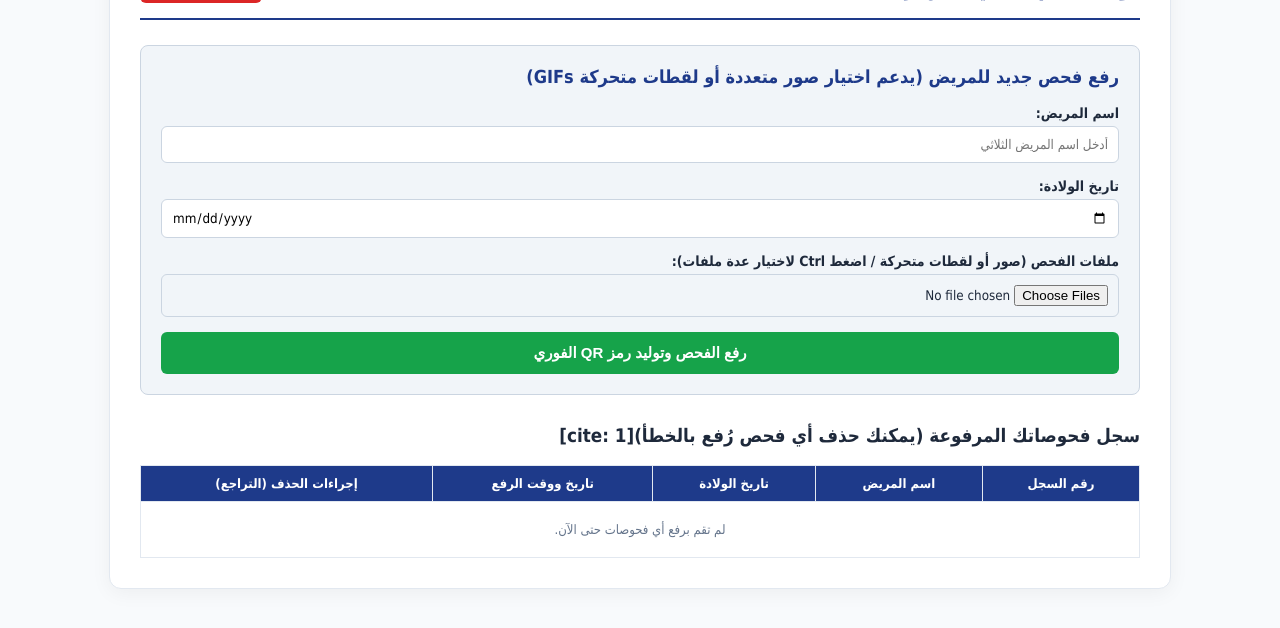
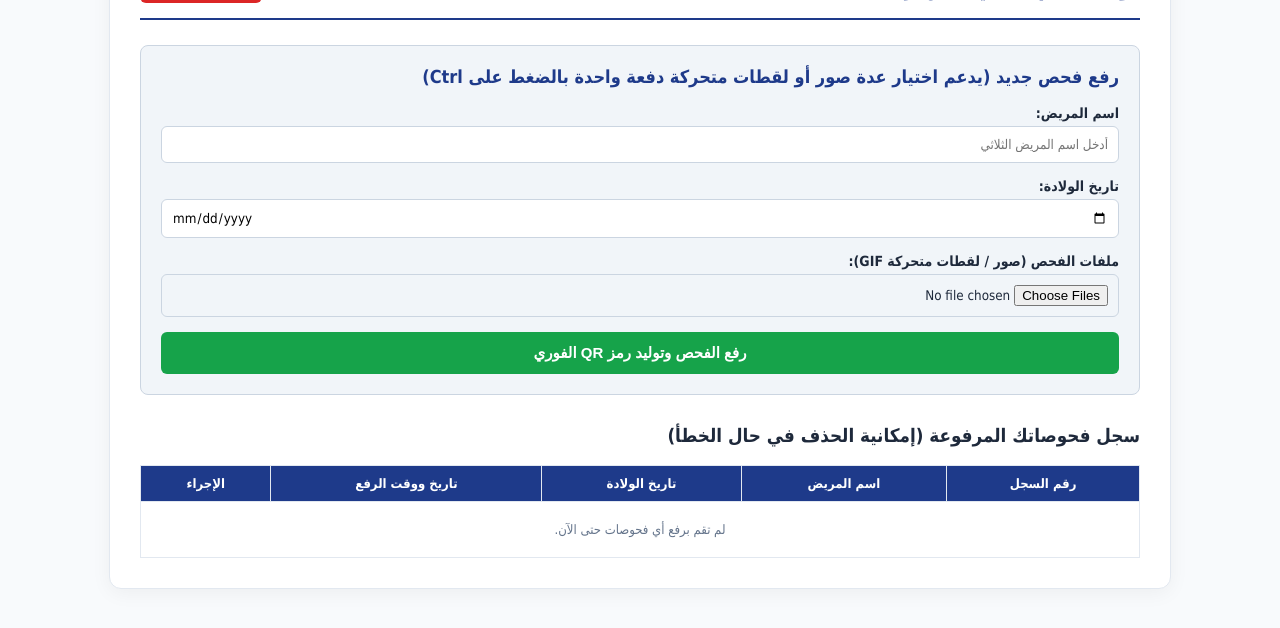
Before and after one commit to mamdouhsaad732-ux/medical_pacs_system, a Python web app: template templates/technician.html in a window 1280 px wide. Shown: the part 90-718 px from the top of the page. Run offline with Jinja, Linux system fonts and the light colour scheme; the template is opened without the code that fills it, so the values that code supplies are empty.

Commit message:
Update technician.html

```diff
--- a/templates/technician.html
+++ b/templates/technician.html
@@ -9,22 +9,17 @@
         .header { display: flex; justify-content: space-between; align-items: center; border-bottom: 2px solid #1e3a8a; padding-bottom: 15px; margin-bottom: 25px; }
         .header h2 { color: #1e3a8a; margin: 0; font-size: 22px; }
         .logout-btn { background: #dc2626; color: white; padding: 8px 16px; border-radius: 6px; text-decoration: none; font-weight: bold; font-size: 14px; }
-        .logout-btn:hover { background: #b91c1c; }
-
         .upload-box { background: #f1f5f9; padding: 20px; border-radius: 8px; border: 1px solid #cbd5e1; margin-bottom: 30px; }
         .upload-box h3 { margin-top: 0; color: #1e3a8a; font-size: 18px; }
         .form-group { margin-bottom: 15px; }
         label { display: block; margin-bottom: 5px; font-weight: bold; font-size: 14px; }
         input[type="text"], input[type="date"], input[type="file"] { width: 100%; padding: 10px; border: 1px solid #cbd5e1; border-radius: 6px; box-sizing: border-box; font-family: Tahoma; }
         .btn-submit { background: #16a34a; color: white; border: none; padding: 12px 20px; border-radius: 6px; font-weight: bold; font-size: 15px; cursor: pointer; width: 100%; }
-        .btn-submit:hover { background: #15803d; }
-
         table { width: 100%; border-collapse: collapse; margin-top: 15px; }
         th, td { border: 1px solid #e2e8f0; padding: 10px; text-align: center; font-size: 13px; }
         th { background: #1e3a8a; color: white; }
         tr:nth-child(even) { background: #f8fafc; }
         .btn-delete { background: #dc2626; color: white; border: none; padding: 6px 12px; border-radius: 4px; font-weight: bold; cursor: pointer; font-size: 12px; }
-        .btn-delete:hover { background: #b91c1c; }
         .success-msg { background: #dcfce7; color: #166534; padding: 12px; border-radius: 6px; margin-bottom: 20px; font-weight: bold; text-align: center; }
     </style>
 </head>
@@ -36,13 +31,13 @@
         </div>
 
         {% if success %}
-        <div class="success-msg">تم رفع الفحص وتوليد رمز الـ QR بنجاح تام!</div>
+        <div class="success-msg">تمت عملية رفع الفحص وتوليد رمز الـ QR بنجاح تام!</div>
         {% endif %}
 
-        <!-- نموذج رفع الفحوصات والصور واللقطات المتحركة -->
         <div class="upload-box">
-            <h3>رفع فحص جديد للمريض (يدعم اختيار صور متعددة أو لقطات متحركة GIFs)</h3>
-            <form action="/technician/upload" method="post" enctype="multipart/form-data">
+            <h3>رفع فحص جديد (يدعم اختيار عدة صور أو لقطات متحركة دفعة واحدة بالضغط على Ctrl)</h3>
+            <!-- رسالة تأكيد قبل إتمام الرفع -->
+            <form action="/technician/upload" method="post" enctype="multipart/form-data" onsubmit="return confirm('هل أنت متأكد من رغبتك في رفع الفحص وتوليد رمز QR المخصص؟');">
                 <div class="form-group">
                     <label>اسم المريض:</label>
                     <input type="text" name="patient_name" placeholder="أدخل اسم المريض الثلاثي" required>
@@ -53,12 +48,11 @@
                     <input type="date" name="birth_date" required>
                 </div>
 
-                <!-- حقل مخفي يحدد نوع الجهاز تلقائياً حسب حساب الفني -->
                 <input type="hidden" name="modality" value="{{ user.modality }}">
 
                 <div class="form-group">
-                    <label>ملفات الفحص (صور أو لقطات متحركة / اضغط Ctrl لاختيار عدة ملفات):</label>
-                    <!-- تم إضافة الخاصية multiple لتحديد أكثر من ملف واللقطات -->
+                    <label>ملفات الفحص (صور / لقطات متحركة GIF):</label>
+                    <!-- تفعيل الـ multiple -->
                     <input type="file" name="files" multiple required>
                 </div>
 
@@ -66,8 +60,7 @@
             </form>
         </div>
 
-        <!-- جدول السحلات الخاصة بهذا الفني لإمكانية الحذف في حال الخطأ -->
-         <h3>سجل فحوصاتك المرفوعة (يمكنك حذف أي فحص رُفع بالخطأ)[cite: 1]</h3>
+        <h3>سجل فحوصاتك المرفوعة (إمكانية الحذف في حال الخطأ)</h3>
         <table>
             <thead>
                 <tr>
@@ -75,8 +68,8 @@
                     <th>اسم المريض</th>
                     <th>تاريخ الولادة</th>
                     <th>تاريخ ووقت الرفع</th>
-                    <th>إجراءات الحذف (التراجع)</th>
-                </tr>
+                    <th>الإجراء</th>
+                    </tr>
             </thead>
             <tbody>
                 {% if records %}
@@ -88,7 +81,7 @@
                         <td>{{ record.created_at }}</td>
                         <td>
                             <form action="/technician/delete/{{ record.id }}" method="post" onsubmit="return confirm('هل أنت متأكد من حذف هذا الفحص بالخطأ؟');">
-                                <button type="submit" class="btn-delete">حذف السجل والصور</button>
+                                <button type="submit" class="btn-delete">حذف السجل</button>
                             </form>
                         </td>
                     </tr>
```
